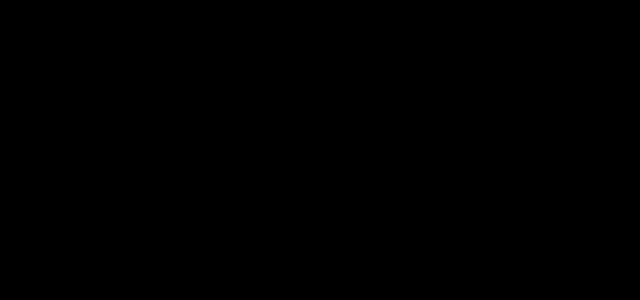
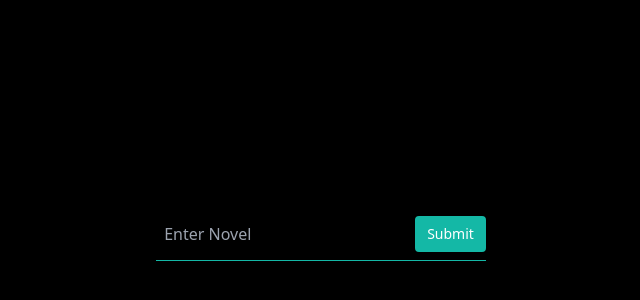
Before and after one commit to bluekytu/novel_scraper, a React (Create React App) app in the folder download_novel/: page / in a window 1280 px wide. Shown: the part 166-466 px from the top of the page, without its empty margins (319-959 px from the left). Built offline with nearby package versions, Linux system fonts and the light colour scheme.

Commit message:
fixed form not working, now need to work on getting the novel's name

```diff
--- a/download_novel/src/App.js
+++ b/download_novel/src/App.js
@@ -1,16 +1,14 @@
 import Textbox from "./Components/TextBox.js";
 import "./CSS/App.css"
 function App() {
-  const AddNovel = () => {
-    console.log("Submitted")
+  const novelNameSubmitted = (novelTitle) => {
+    console.log(novelTitle)
   }
   return (
     <div className="App">
-
-
       <div className="flex h-screen">
         <div className="m-auto">
-          {<Textbox onAdd={AddNovel()} />}
+          <Textbox  onSubmitNovelName={e => {novelNameSubmitted()}}/>
         </div>
       </div>
     </div>
--- a/download_novel/src/Components/TextBox.js
+++ b/download_novel/src/Components/TextBox.js
@@ -1,18 +1,20 @@
 import { useState } from "react";
-const TextBox = ({ onAdd }) => {
+const TextBox = ({ onSubmitNovelName }) => {
     const [NovelName, setNovelName] = useState(" ")
-    let onSubmit = (e) => {
+    let clickFunc = (e) => {
+        e.preventDefault()
+        onSubmitNovelName(NovelName)
+        setNovelName(" ")
 
-        if (!NovelName) {
-            alert("Please enter a novel!")
-            return
-        }
-        setNovelName("")
     }
     return (
-            <form className="w-full max-w-sm" onSubmit={onSubmit()}>
-                <input  type="submit"/>
-            </form>
+
+            <div className="flex items-center border-b border-teal-500 py-2">
+                <input className="appearance-none bg-transparent border-none w-full text-gray-700 mr-3 py-1 px-2 leading-tight focus:outline-none" type="text" placeholder="Enter Novel" aria-label="Full name" onChange={e => {setNovelName(e.target.value)}}></input>
+                <button  className="flex-shrink-0 bg-teal-500 hover:bg-teal-700 border-teal-500 hover:border-teal-700 text-sm border-4 text-white py-1 px-2 rounded"onClick={(e) => {clickFunc(e)}} type="button">
+                Submit
+                </button>
+            </div>
 
     )
 
```
